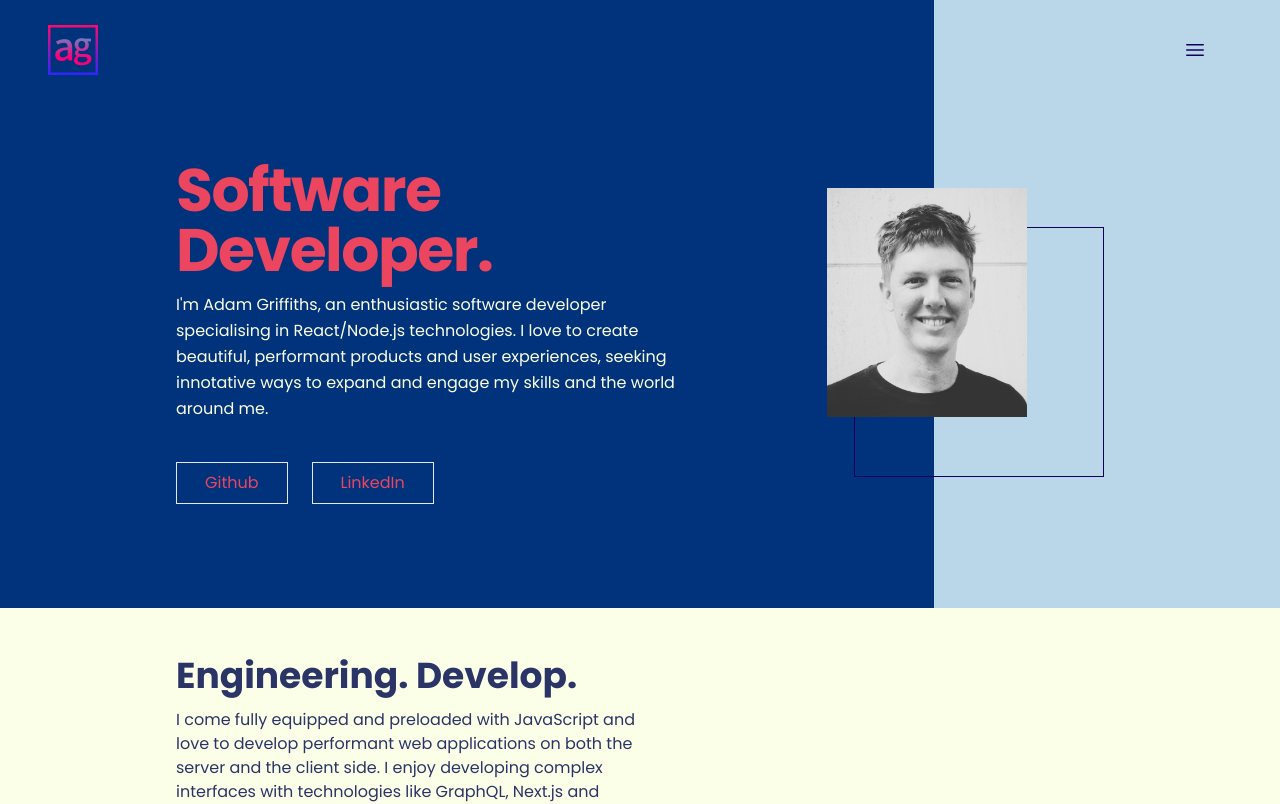
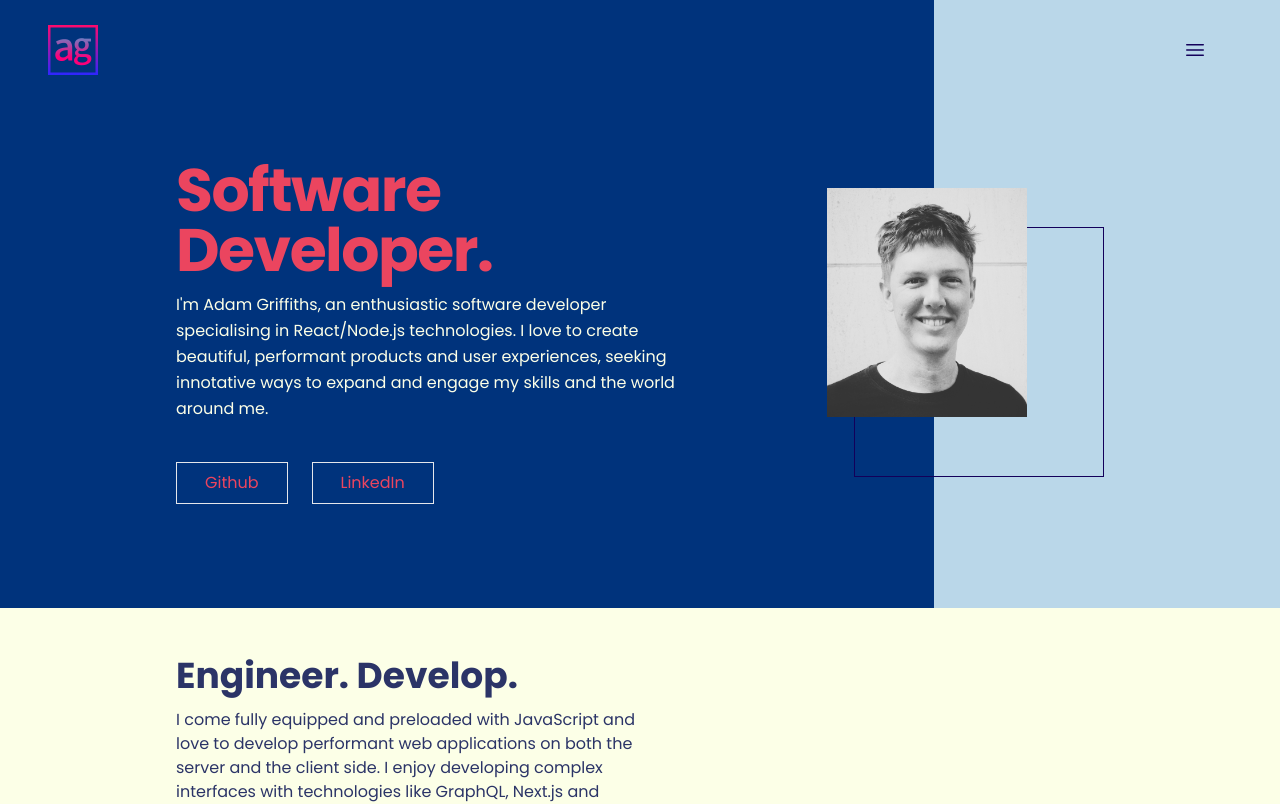
Before and after one commit to smudgy-g/portfolio, a Next.js app: page / in a window 1280 px wide. Shown: the top 804 px of the page. Built offline with nearby package versions, Linux system fonts and the light colour scheme.

Commit message:
refactor(index): spelling error

```diff
--- a/app/(site)/page.tsx
+++ b/app/(site)/page.tsx
@@ -47,7 +47,7 @@ export default  function Home() {
       <section className="flex justify-center items-center my-12">
         <div className="flex flex-col text-left px-4 md:px-28 gap-8 max-w-6xl">
           <article className=" lg:w-1/2 space-y-3">
-            <h1 className="text-4xl font-bold">Engineering. Develop.</h1>
+            <h1 className="text-4xl font-bold">Engineer. Develop.</h1>
             <p>I come fully equipped and preloaded with JavaScript and love to develop performant web applications on both the server and the client side. I enjoy developing complex interfaces with technologies like GraphQL, Next.js and Tailwind CSS.</p>
           </article>
           <article className="lg:w-1/2 md:self-end space-y-3">
```
